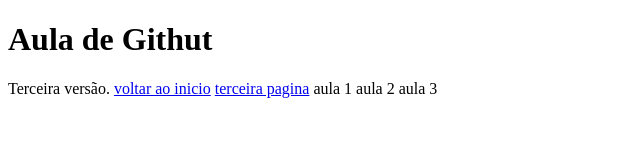
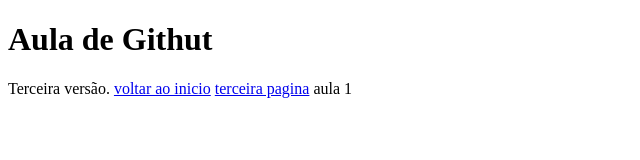
Before and after one commit to ale-vieira/aulagithub, a plain HTML site: page aulaGit.html in a window 1280 px wide. Shown: the full height of the page, 0-640 px from the left. Drawn offline with Linux system fonts and the light colour scheme.

Commit message:
Update aulaGit.html

```diff
--- a/aulaGit.html
+++ b/aulaGit.html
@@ -16,9 +16,7 @@
 
     aula 1
 
-    aula 2
 
-    aula 3
 
 </body>
 </html>
```
